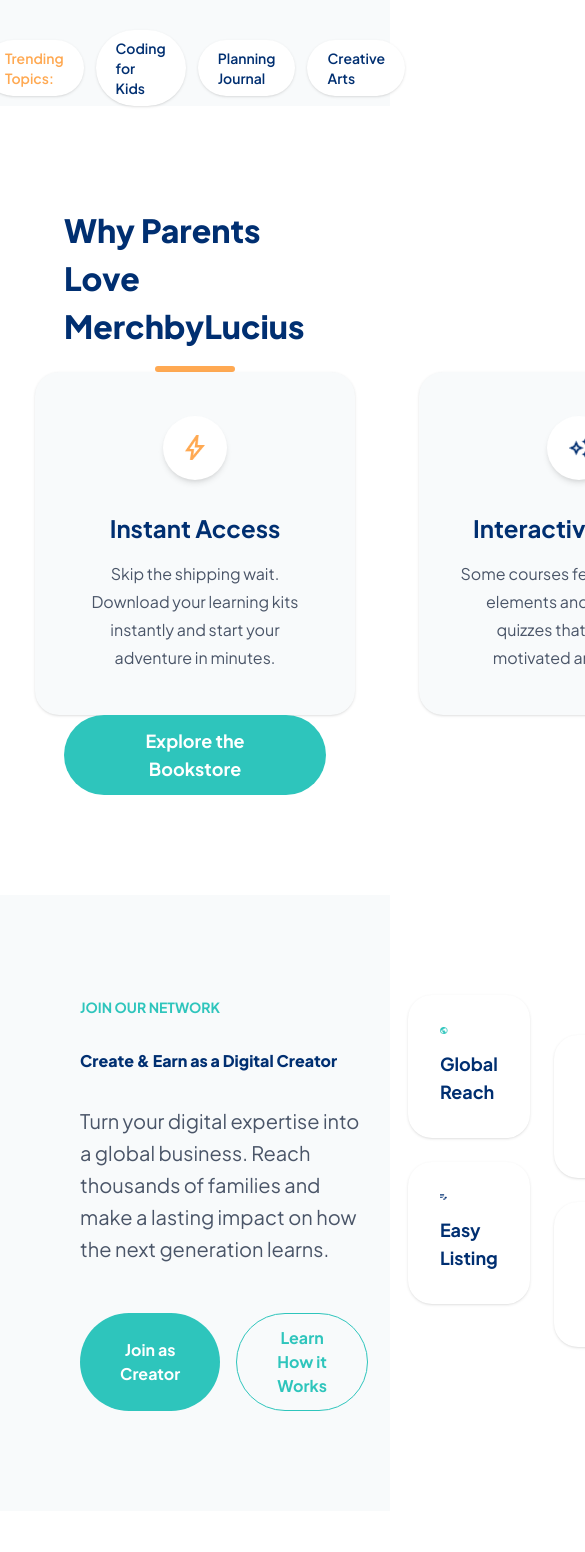
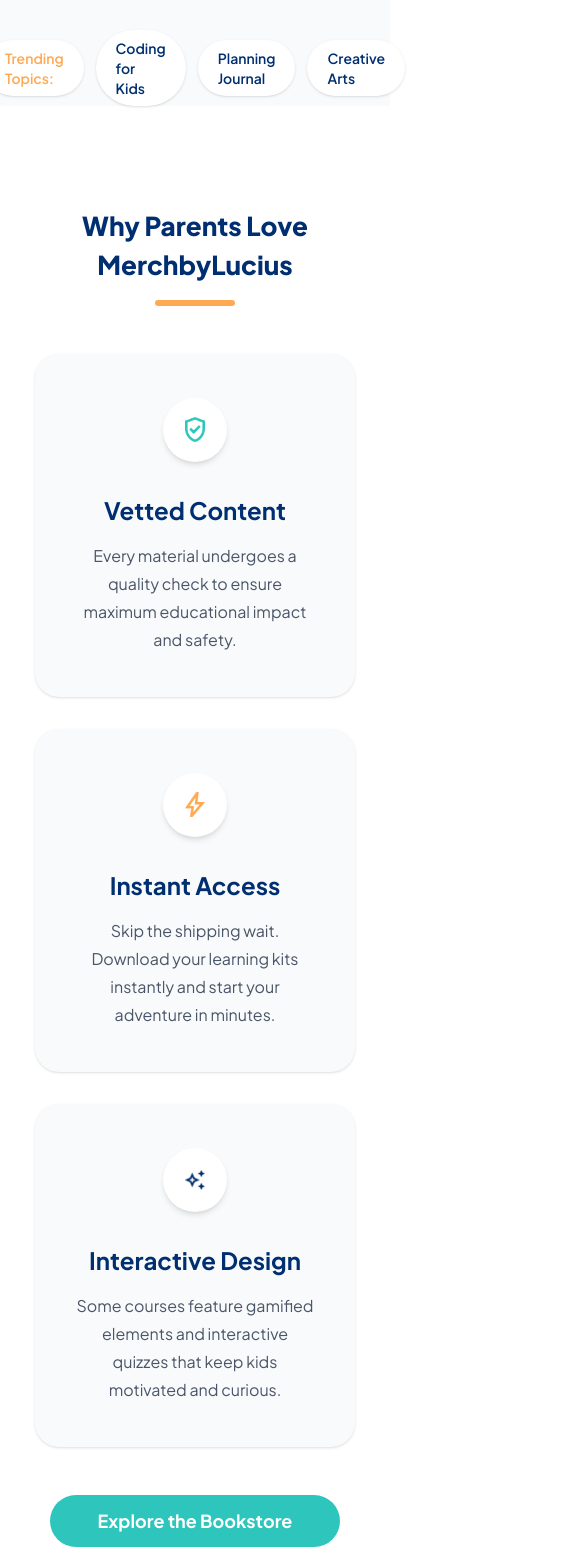
Before and after one commit to clementugomaliki-cpu/MerchbyLucius, a React (Vite) app: page / in a window 390 px wide. Shown: the part 376-1928 px from the top of the page, 585 px wide, since content can reach past the window. Built offline with nearby package versions, Linux system fonts and the light colour scheme.

Commit message:
responsiveness done for 5 pages

```diff
--- a/src/AffiliatePartnership.jsx
+++ b/src/AffiliatePartnership.jsx
@@ -31,7 +31,7 @@
   return (
     <div className="w-full  flex flex-col items-center gap-16 pt-[100px] pb-[100px] px-16">
       <div className="text-center flex flex-col gap-6">
-        <h2 className="text-[#002F71] leading-[48px] text-[32px] font-extrabold">
+        <h2 className="text-[#002F71] leading-[48px] text-[32px] font-extrabold whitespace-nowrap">
           Afilliate Partnership
         </h2>
         <p className="font-normal text-[20px] leading-[28px] text-[#4A5568] max-w-[670px] mx-auto">
--- a/src/CreatorSection.jsx
+++ b/src/CreatorSection.jsx
@@ -1,31 +1,70 @@
-import CreatorBenefits from "./Components/CreatorBenefits"
+import CreatorBenefits from "./Components/CreatorBenefits";
 import globeIcon from "./images/globe.png";
 import noteIcon from "./images/note.png";
 import cardIcon from "./images/card.png";
 import matricIcon from "./images/matric.png";
 
 export default function CreatorSection() {
+  const mobileBenefits = [
+    { logo: globeIcon, title: "Global Reach" },
+    { logo: cardIcon, title: "Weekly Payouts" },
+    { logo: noteIcon, title: "Easy Listing" },
+    { logo: matricIcon, title: "Creator Support" },
+  ];
+
   return (
-        <div className="flex py-25 px-20 gap-10 bg-[#F8FAFB]">
-            <div className="flex flex-col gap-8 pt-0.5">
+    <div className="flex flex-col md:flex-row py-25 px-10 md:px-20 gap-10 bg-[#F8FAFB]">
+      <div className="flex flex-col items-center text-center md:items-start md:text-left gap-8 pt-0.5">
         <h4 className="font-bold text-sm text-[#2EC5BC]">JOIN OUR NETWORK</h4>
-                <h3 className="font-extrabold sm:text-[32px] text-[#002F71]">Create & Earn as a Digital Creator</h3>
-                <p className="font-[400] text-xl/8 text-[#4A5568]">Turn your digital expertise into a global business. Reach thousands of families and make a lasting impact on how the next generation learns.</p>
-                <div className="font-bold text-base flex gap-4 mt-4">
-                    <button className="rounded-full bg-[#2EC5BC] px-10 py-3 text-white">Join as Creator</button>
-                    <button className="border rounded-full border-[#2EC5BC] px-10 py-3 text-[#2EC5BC]">Learn How it Works</button>
+        <h3 className="font-extrabold text-[20px] sm:text-[32px] text-[#002F71] whitespace-nowrap">
+          Create & Earn as a digital Creator
+        </h3>
+        <p className="font-[400] text-xl/8 text-[#4A5568]">
+          Turn your digital expertise into a global business. Reach thousands of
+          families and make a lasting impact on how the next generation learns.
+        </p>
+        <div className="font-bold text-base flex flex-col items-center sm:flex-row gap-4 mt-4">
+          <button className="rounded-full bg-[#2EC5BC] px-10 py-3 text-white">
+            Join as Creator
+          </button>
+          <button className="border rounded-full border-[#2EC5BC] px-10 py-3 text-[#2EC5BC]">
+            Learn How it Works
+          </button>
         </div>
       </div>
-            <div className="flex gap-6">
+
+      {/* MOBILE ONLY */}
+      <div className="flex md:hidden flex-col items-center gap-6">
+        {mobileBenefits.map((item, idx) => (
+          <div key={idx} className="w-full max-w-[280px]">
+            <CreatorBenefits
+              logo={<img src={item.logo} />}
+              title={item.title}
+            />
+          </div>
+        ))}
+      </div>
+
+      {/* DESKTOP ONLY */}
+      <div className="hidden md:flex gap-6">
         <div className="flex flex-col gap-6">
-                <CreatorBenefits logo={<img src={globeIcon}/>} title="Global Reach"/>
-                <CreatorBenefits logo={<img src={noteIcon}/>} title="Easy Listing"/>
+          <CreatorBenefits
+            logo={<img src={globeIcon} />}
+            title="Global Reach"
+          />
+          <CreatorBenefits logo={<img src={noteIcon} />} title="Easy Listing" />
         </div>
         <div className="pt-10 flex flex-col gap-6">
-                <CreatorBenefits logo={<img src={cardIcon}/>} title="Weekly Payouts"/>
-                <CreatorBenefits logo={<img src={matricIcon}/>} title="Creator Support"/>
+          <CreatorBenefits
+            logo={<img src={cardIcon} />}
+            title="Weekly Payouts"
+          />
+          <CreatorBenefits
+            logo={<img src={matricIcon} />}
+            title="Creator Support"
+          />
         </div>
       </div>
     </div>
-    )
+  );
 }
--- a/src/Featured.jsx
+++ b/src/Featured.jsx
@@ -38,10 +38,10 @@
   ];
 
   return (
-    <div className="flex flex-col items-center justify-center py-[100px] px-[80px] bg-[#F8FAFB]">
+    <div className="flex flex-col items-center justify-center pt-8 pb-24 px-10 md:py-[100px] md:px-20 bg-[#F8FAFB]">
       <div className="w-full">
-        <div className="flex  items-end justify-between">
-          <div className=" flex flex-col items-start gap-2">
+        <div className="flex flex-col items-start gap-2 md:flex-row md:items-end md:justify-between">
+          <div className="flex flex-col items-start gap-2">
             <h2 className="font-extrabold text-[32px] text-[#002F71] leading-[40px] whitespace-nowrap">
               Featured Resources
             </h2>
@@ -49,14 +49,17 @@
               Hand-picked materials to inspire curiosity this week.
             </p>
           </div>
-          <div className="text-[#2EC5BC] font-bold text-[18px] flex flex-row items-center  gap-2">
+          <div className="text-[#2EC5BC] font-bold text-[18px] flex flex-row items-center gap-2">
             <Link>Browse All Collections</Link>
             <FaArrowRight />
           </div>
         </div>
-        <div className="grid grid-cols-1  sm:grid-cols-2 lg:grid-cols-4 gap-8 w-full mt-16">
+
+        <div className="grid grid-cols-1 sm:grid-cols-2 lg:grid-cols-4 gap-8 w-full mt-16">
           {featuredData.map((feat, idx) => (
-            <FeaturedCard key={idx} {...feat} />
+            <div key={idx} className={idx === 0 ? "" : "hidden sm:block"}>
+              <FeaturedCard {...feat} />
+            </div>
           ))}
         </div>
       </div>
--- a/src/Footer.jsx
+++ b/src/Footer.jsx
@@ -1,44 +1,48 @@
-import { Link } from "react-router";
-
 export default function Footer() {
   return (
-    <footer className="w-full bg-[#2EC5BC] pt-24 pb-24 px-20">
-      <div className="max-w-6xl mx-auto grid grid-cols-1 md:grid-cols-[2fr_1fr_1fr] gap-8">
-        <div className="flex flex-col gap-12 ">
-          <p className="text-[#FFFFFF] max-w-[400px] text-[20px] leading-[32.5px] font-normal">
+    <footer className="w-full bg-[#2EC5BC] pt-24 pb-24 px-10 md:px-20">
+      <div className="max-w-6xl mx-auto flex flex-col md:grid md:grid-cols-[2fr_1fr_1fr] gap-[52px] md:gap-8">
+        <div>
+          <p className="text-white max-w-[400px]">
             Inspiring the next generation of learners with premium digital
             content designed by experts and loved by families worldwide.
           </p>
-          <p className="text-[#FFFFFF] text-[14px] leading-[20px] font-normal">
-            © 2026 &nbsp; MerchbyLucius. All rights reserved.
+          <p className="hidden md:block text-white/80 text-[14px] leading-[20px] mt-12">
+            © 2026 MerchbyLucius. All rights reserved.
           </p>
         </div>
 
+        <div className="grid grid-cols-2 gap-8 md:contents">
           <div className="flex flex-col gap-3">
-          <h4 className="text-[#002F71] font-bold text-[12px]">RESOURCES</h4>
-          <Link className="text-[#FFFFFF] font-medium text-[16px] leading-[24px]">
+            <h4 className="text-[#002F71] font-semibold text-sm">RESOURCES</h4>
+            <a href="#" className="text-white">
               Bookstore
-          </Link>
-          <Link className="text-[#FFFFFF] font-medium text-[16px] leading-[24px]">
+            </a>
+            <a href="#" className="text-white">
               Become an Affiliate
-          </Link>
-          <Link className="text-[#FFFFFF] font-medium text-[16px] leading-[24px]">
+            </a>
+            <a href="#" className="text-white">
               Join as a Digital Creator
-          </Link>
+            </a>
           </div>
 
           <div className="flex flex-col gap-3">
-          <h4 className="text-[#002F71] font-bold text-[12px]">LEGAL</h4>
-          <Link className="text-[#FFFFFF] font-medium text-[16px] leading-[24px]">
+            <h4 className="text-[#002F71] font-semibold text-sm">LEGAL</h4>
+            <a href="#" className="text-white">
               Privacy Policy
-          </Link>
-          <Link className="text-[#FFFFFF] font-medium text-[16px] leading-[24px]">
+            </a>
+            <a href="#" className="text-white">
               Terms of Service
-          </Link>
-          <Link className="text-[#FFFFFF] font-medium text-[16px] leading-[24px]">
+            </a>
+            <a href="#" className="text-white">
               Contact
-          </Link>
+            </a>
           </div>
+        </div>
+
+        <p className="md:hidden text-white/80 text-[14px] leading-[20px]">
+          © 2026 MerchbyLucius. All rights reserved.
+        </p>
       </div>
     </footer>
   );
--- a/src/WhyChooseUs.jsx
+++ b/src/WhyChooseUs.jsx
@@ -1,22 +1,42 @@
 import BenefitCard from "./Components/BenefitCard";
 import badgeIcon from "./images/badge.png";
 import lighteningIcon from "./images/lightening.png";
-import starsIcon from "./images/stars.png"
+import starsIcon from "./images/stars.png";
 
 export default function WhyChooseUs() {
+  return (
+    <div className="flex flex-col justify-center items-center py-25 px-10 md:px-16">
+      <div className="flex flex-col items-center gap-4 text-center">
+        <h2 className="text-[26px] md:text-[32px] font-extrabold text-[#002F71]">
+          Why Parents Love MerchbyLucius
+        </h2>
+        <div className="w-20 h-1.5 bg-[#FFA952] rounded-xl"></div>
+      </div>
 
-    return (
-        <div className="flex flex-col justify-center items-center py-25 px-16 ">
-            <div className="flex flex-col items-center gap-4">
-                <h2 className="text-[32px] font-extrabold text-[#002F71]">Why Parents Love MerchbyLucius</h2>
-                <div className="w-20 h-1.5 bg-[#FFA952] rounded-xl"></div>
-            </div>
-            <div className="flex gap-16 md:mt-20">
-                <BenefitCard logo={<img src={badgeIcon}/>} iconBg="bg-white" title="Vetted Content" paragraph="Every material undergoes a quality check to ensure maximum educational impact and safety."/>
-                <BenefitCard logo={<img src={lighteningIcon}/>} iconBg="bg-white" title="Instant Access" paragraph="Skip the shipping wait. Download your learning kits instantly and start your adventure in minutes."/>
-                <BenefitCard logo={<img src={starsIcon}/>} iconBg="bg-white" title="Interactive Design" paragraph="Some courses feature gamified elements and interactive quizzes that keep kids motivated and curious."/>
-            </div>
-            <button className="md:mt-20 bg-[#2EC5BC] px-12 py-3 rounded-full font-bold text-lg text-white">Explore the Bookstore</button>
-        </div>
-    )
+      <div className="flex flex-col md:flex-row gap-8 md:gap-16 mt-12 md:mt-20">
+        <BenefitCard
+          logo={<img src={badgeIcon} />}
+          iconBg="bg-white"
+          title="Vetted Content"
+          paragraph="Every material undergoes a quality check to ensure maximum educational impact and safety."
+        />
+        <BenefitCard
+          logo={<img src={lighteningIcon} />}
+          iconBg="bg-white"
+          title="Instant Access"
+          paragraph="Skip the shipping wait. Download your learning kits instantly and start your adventure in minutes."
+        />
+        <BenefitCard
+          logo={<img src={starsIcon} />}
+          iconBg="bg-white"
+          title="Interactive Design"
+          paragraph="Some courses feature gamified elements and interactive quizzes that keep kids motivated and curious."
+        />
+      </div>
+
+      <button className="mt-12 md:mt-20 bg-[#2EC5BC] px-12 py-3 rounded-full font-bold text-lg text-white">
+        Explore the Bookstore
+      </button>
+    </div>
+  );
 }
```
Lines whose indentation alone changed are shown as unchanged.
